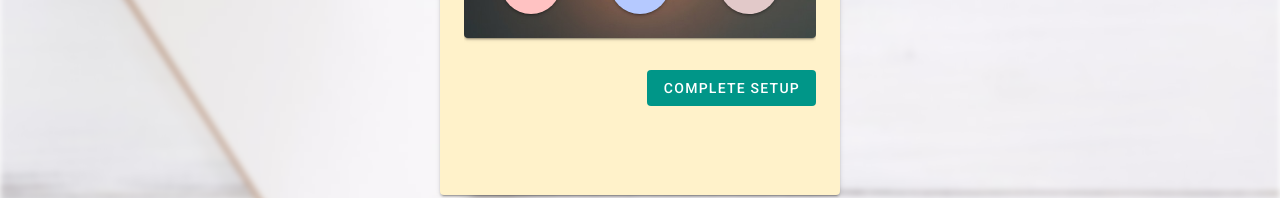
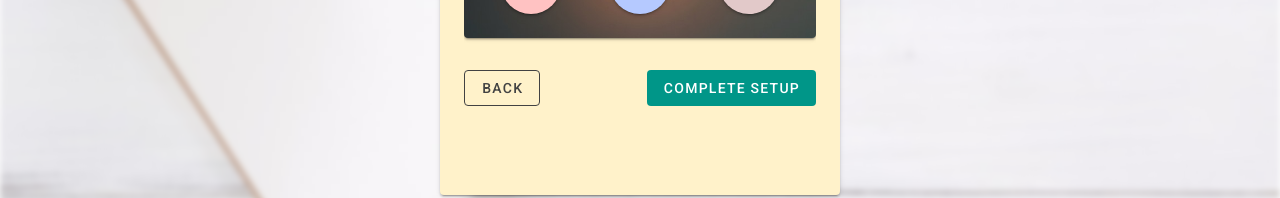
Before and after one commit to AllanJeremy/stickythoughts-frontend, a Nuxt app: page /journal/onboarding in a window 1280 px wide. Shown: the part 485-683 px from the top of the page. Built offline with nearby package versions, Linux system fonts and the light colour scheme.

Commit message:
[Enhancement] Implemented complete onboarding TODO: Move stepper actions to bottom of the card

```diff
--- a/pages/journal/onboarding.vue
+++ b/pages/journal/onboarding.vue
@@ -74,6 +74,9 @@
           <CategoriesForm :on-updated="updateCategoriesData">
             <!-- Card actions - proceed to customization -->
             <div class="pt-8 d-flex">
+              <v-btn color="secondary" outlined @click="goToStep(1)"
+                >Back</v-btn
+              >
               <v-spacer></v-spacer>
               <v-btn
                 class="white--text"
@@ -91,12 +94,21 @@
         <v-stepper-content step="3">
           <CustomizationForm :on-updated="updateCustomization">
             <div class="pt-8 d-flex">
+              <v-btn
+                color="secondary"
+                outlined
+                :disabled="!btnCompleteOnboardingEnabled"
+                @click="goToStep(2)"
+              >
+                Back
+              </v-btn>
               <v-spacer></v-spacer>
               <v-btn
                 class="white--text"
                 color="teal"
                 depressed
-                @click="submitCustomizations"
+                :disabled="!btnCompleteOnboardingEnabled"
+                @click="completeOnboarding"
                 >Complete setup
               </v-btn>
             </div>
@@ -111,6 +123,13 @@
 import _ from 'lodash'
 import { mapState } from 'vuex'
 
+// Data
+import { defaultColor } from '@/data/colorSuggestions'
+
+// Api requests
+import { userApi } from '@/apiRequests'
+
+// Components
 import CategoriesForm from '@/components/forms/CategoriesForm.vue'
 import CustomizationForm from '@/components/forms/CustomizationForm.vue'
 import EmptyContainer from '@/components/EmptyContainer.vue'
@@ -120,12 +139,13 @@ export default {
   layout: 'onboarding',
   data() {
     return {
+      btnCompleteOnboardingEnabled: true, // Button is enabled by default
       fullName: '',
       categoriesData: [],
-      currentStep: 3,
+      currentStep: 3, // ? First step - "no 💩 Sherlock!""
       userUpdateData: {},
       customizationData: null,
-      cardBackgroundColor: '#FFF2CA',
+      cardBackgroundColor: defaultColor.backgroundColor, // Reference `data/colorSuggestions.js` to understand object strucutre
     }
   },
   computed: {
@@ -178,10 +198,35 @@ export default {
       this.goToStep(3)
     },
     submitCustomizations() {
-      // TODO: Add implementation
+      this.userUpdateData.customization = this.customizationData
     },
     completeOnboarding() {
-      // TODO: Update user
+      // Implicitly submit customizations since they are the last thing someone does
+      this.submitCustomizations()
+
+      this.btnCompleteOnboardingEnabled = false
+
+      // Update the user
+      userApi
+        .updateUser(this.userData.uid, this.userUpdateData)
+        .then(() => {
+          this.$toast.success(`That's it! Welcome onboard, ${this.fullName}`)
+
+          this.goTo('/journal/record')
+        })
+        .catch(() => {
+          this.$toast.error(
+            'Aww, shucks! Looks like we messed up. Please try again :(. Sorry.'
+          )
+
+          // Incase something went wrong, we re-enable the complete onboarding button so that they can try again
+          this.btnCompleteOnboardingEnabled = true
+        })
+
+      // Automatically re-enable the complete setup button after 3.5 seconds if it hasn't yet been re-enabled
+      setTimeout(() => {
+        this.btnCompleteOnboardingEnabled = true
+      }, 3500)
     },
   },
 }
```
